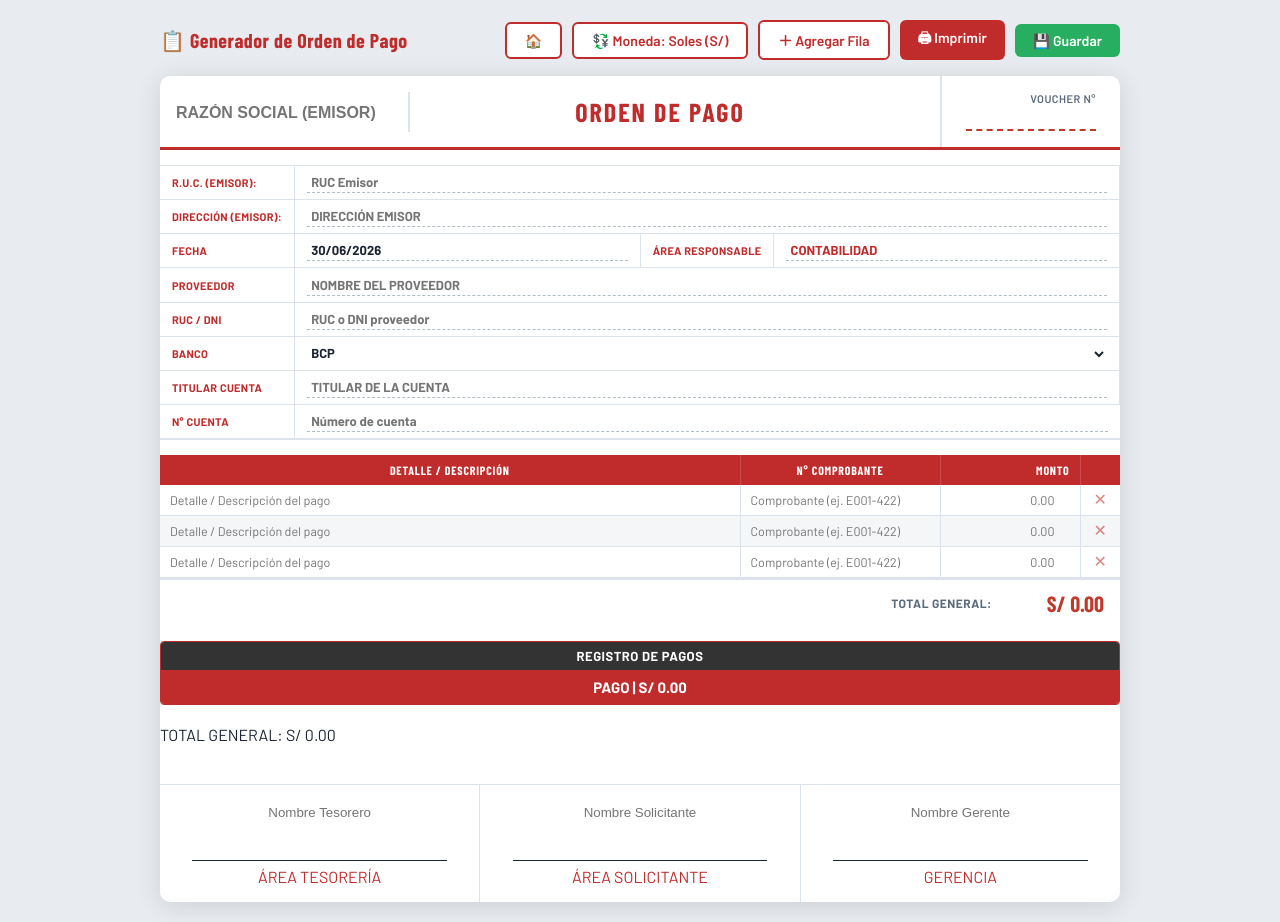
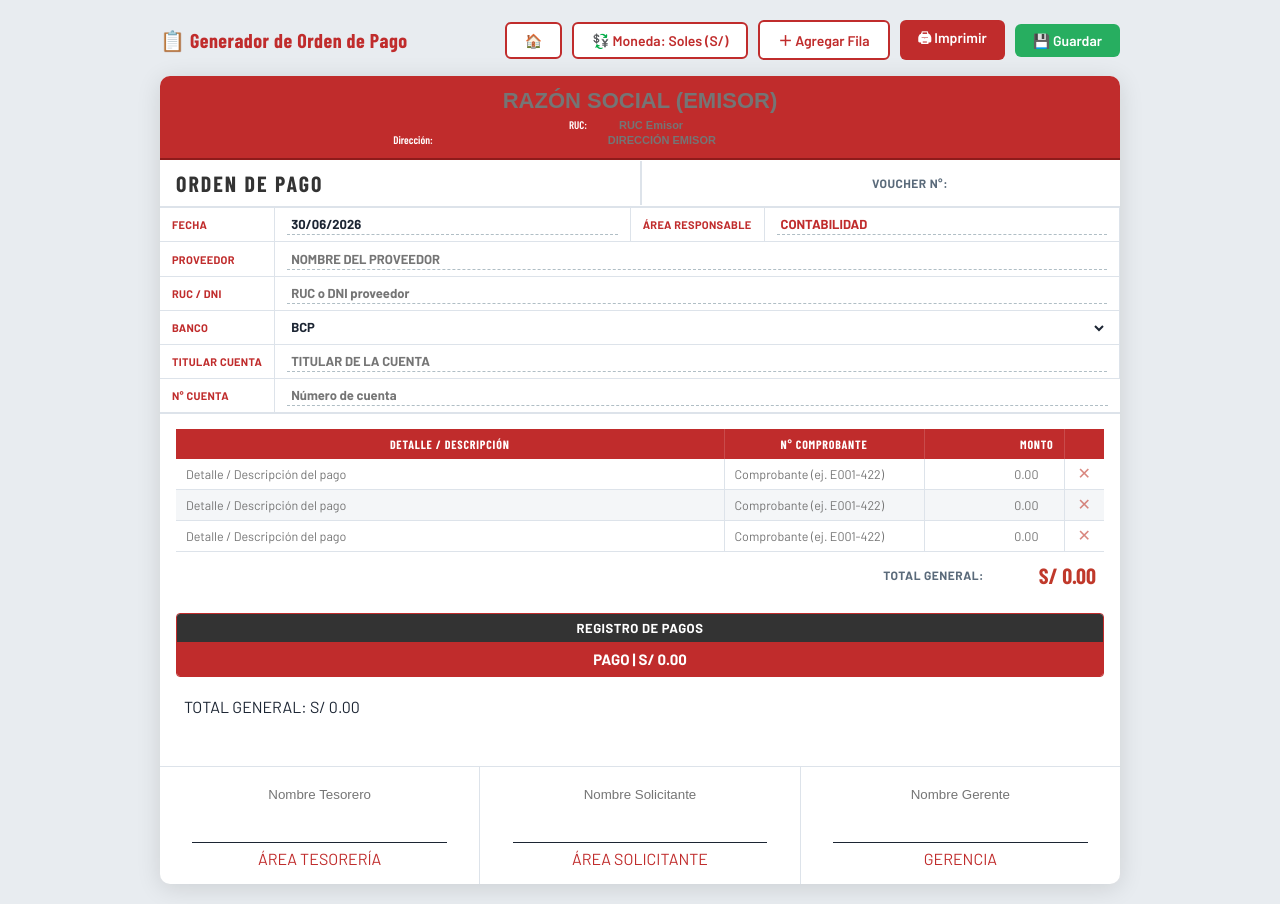
Before and after one commit to medicalsoftwareperu/GestionOrdenesTI, a Flask app: template templates/orden_de_pago.html in a window 1280 px wide. Run offline with Flask 3, Linux system fonts and the light colour scheme; the template is opened without the code that fills it, so the values that code supplies are empty; the visitor is signed in with stand-in values (Sample User, id 1); data comes from the database, SQL or seed files in the repository; some libraries are stand-ins or nearby versions.

Commit message:
Implement top red emisor bar matching original paper format layout

```diff
--- a/templates/orden_de_pago.html
+++ b/templates/orden_de_pago.html
@@ -74,45 +74,38 @@
   <button class="btn btn-success" onclick="guardarEnHistorial()">💾 Guardar</button>
 </div>
 
-<div class="card" id="oc-doc">
+<div class="card" id="oc-doc" style="padding: 0; overflow: hidden;">
 
-  <!-- CABECERA (LOGO TÍTULO EMISOR, TÍTULO DOC, NÚMERO VOUCHER) -->
-  <div class="doc-header" style="border-bottom: 3px solid var(--blue); margin-bottom: 15px;">
-    <!-- Razón Social del Emisor destacada como título a la izquierda -->
-    <div class="logo-cell" style="border-right: 2px solid var(--gray-mid); flex-direction: column; align-items: flex-start; justify-content: center; padding: 10px 16px; min-width: 250px;">
-      <div style="position: relative; width: 100%;">
-        <input class="company-name-input" id="razon-social" placeholder="RAZÓN SOCIAL (EMISOR)" autocomplete="off" style="font-size: 16px; font-weight: 800; color: var(--blue); border: none; background: transparent; outline: none; width: 100%; text-transform: uppercase;">
-        <div id="mi-empresa-dropdown" class="custom-dropdown" style="left: 0; width: 100%;"></div>
-      </div>
+  <!-- CABECERA ROJA SUPERIOR: EMISOR (RAZÓN SOCIAL, RUC, DIRECCIÓN) -->
+  <div style="background: var(--blue); color: white; padding: 12px 10px; text-align: center; font-family: 'Barlow Condensed', sans-serif; border-bottom: 2px solid var(--blue-dark);">
+    <div style="position: relative; width: 100%; display: flex; justify-content: center;">
+      <input class="company-name-input" id="razon-social" placeholder="RAZÓN SOCIAL (EMISOR)" autocomplete="off" style="font-size: 22px; font-weight: bold; color: white; border: none; background: transparent; outline: none; text-align: center; width: 80%; text-transform: uppercase;">
+      <div id="mi-empresa-dropdown" class="custom-dropdown" style="left: 10%; width: 80%; color: #333; text-align: left; margin-top: 30px;"></div>
     </div>
-    <div class="doc-title-cell">
-      <div class="doc-title">Orden de Pago</div>
+    <div style="margin-top: 4px; display: flex; justify-content: center; align-items: center; gap: 4px; font-size: 11px;">
+      <span>RUC:</span>
+      <input id="ruc" placeholder="RUC Emisor" style="border: none; background: transparent; outline: none; font-size: 11px; color: white; text-align: center; width: 120px; font-weight: bold;">
     </div>
-    <div class="doc-num-cell" style="min-width: 170px;">
-      <div class="doc-num-label">VOUCHER N°</div>
-      <input class="doc-num-input" id="oc-number" value="{{ numero_op }}" maxlength="12" readonly>
+    <div style="margin-top: 2px; display: flex; justify-content: center; align-items: center; gap: 4px; font-size: 11px;">
+      <span>Dirección:</span>
+      <input id="direccion" placeholder="Dirección Emisor" style="border: none; background: transparent; outline: none; font-size: 11px; color: white; text-align: center; width: 450px; font-weight: bold; text-transform: uppercase;">
     </div>
   </div>
 
-  <!-- GRILLA DE DATOS GENERALES -->
-  <div class="data-grid cols-4" style="border-top: 1px solid var(--gray-mid);">
-    <!-- FILA 1: R.U.C. (EMISOR) -->
-    <div class="data-cell">
-      <span class="lbl">R.U.C. (Emisor):</span>
+  <!-- FILA DE TÍTULO Y VOUCHER -->
+  <div class="doc-header" style="border-bottom: 2px solid var(--gray-mid); margin: 0; padding: 0; display: flex; align-items: center;">
+    <div class="doc-title-cell" style="padding: 10px 16px; width: 50%; text-align: left;">
+      <div class="doc-title" style="font-size: 22px; color: #333; text-align: left; font-family: 'Barlow Condensed', sans-serif;">Orden de Pago</div>
     </div>
-    <div class="data-cell span-3">
-      <input class="field" id="ruc" placeholder="RUC Emisor" style="font-weight: bold;">
+    <div class="doc-num-cell" style="width: 50%; padding: 10px 24px; display: flex; justify-content: flex-end; align-items: center; gap: 8px; border-left: 2px solid var(--gray-mid); min-width: 170px;">
+      <div class="doc-num-label" style="font-size: 12px; font-weight: bold; color: var(--text-muted); margin-bottom: 0;">VOUCHER N°:</div>
+      <input class="doc-num-input" id="oc-number" value="{{ numero_op }}" style="font-size: 20px; font-weight: bold; color: var(--blue); border: none; background: transparent; text-align: right; width: 140px; outline: none;" readonly>
     </div>
+  </div>
 
-    <!-- FILA 2: DIRECCIÓN (EMISOR) -->
-    <div class="data-cell">
-      <span class="lbl">Dirección (Emisor):</span>
-    </div>
-    <div class="data-cell span-3">
-      <input class="field" id="direccion" placeholder="Dirección Emisor" style="font-weight: bold; text-transform: uppercase;">
-    </div>
-
-    <!-- FILA 3: FECHA Y ÁREA RESPONSABLE -->
+  <!-- GRILLA DE DATOS GENERALES (FECHA, PROVEEDOR, BANCO, ETC.) -->
+  <div class="data-grid cols-4" style="border-top: none;">
+    <!-- FILA 1: FECHA Y ÁREA RESPONSABLE -->
     <div class="data-cell">
       <span class="lbl">FECHA</span>
     </div>
@@ -126,7 +119,7 @@
       <input class="field" id="solicitante" value="CONTABILIDAD" style="font-weight: bold; color: var(--blue);">
     </div>
 
-    <!-- FILA 4: PROVEEDOR -->
+    <!-- FILA 2: PROVEEDOR -->
     <div class="data-cell">
       <span class="lbl">PROVEEDOR</span>
     </div>
@@ -137,7 +130,7 @@
       </div>
     </div>
 
-    <!-- FILA 5: RUC / DNI -->
+    <!-- FILA 3: RUC / DNI -->
     <div class="data-cell">
       <span class="lbl">RUC / DNI</span>
     </div>
@@ -145,7 +138,7 @@
       <input class="field" id="prov-ruc" placeholder="RUC o DNI proveedor" style="font-weight: bold;">
     </div>
 
-    <!-- FILA 6: BANCO -->
+    <!-- FILA 4: BANCO -->
     <div class="data-cell">
       <span class="lbl">BANCO</span>
     </div>
@@ -161,7 +154,7 @@
       </select>
     </div>
 
-    <!-- FILA 7: TITULAR CUENTA -->
+    <!-- FILA 5: TITULAR CUENTA -->
     <div class="data-cell">
       <span class="lbl">TITULAR CUENTA</span>
     </div>
@@ -169,7 +162,7 @@
       <input class="field" id="prov-contacto-nombre" placeholder="Titular de la cuenta" style="font-weight: bold; text-transform: uppercase;">
     </div>
 
-    <!-- FILA 8: N° CUENTA -->
+    <!-- FILA 6: N° CUENTA -->
     <div class="data-cell">
       <span class="lbl">N° CUENTA</span>
     </div>
@@ -179,7 +172,7 @@
   </div>
 
   <!-- TABLA DE DETALLES -->
-  <div class="items-wrapper" style="margin-top: 15px;">
+  <div class="items-wrapper" style="margin-top: 15px; padding: 0 16px;">
     <table class="items-table">
       <thead>
         <tr>
@@ -196,7 +189,7 @@
   </div>
 
   <!-- TOTAL GENERAL -->
-  <div class="totals-area" style="justify-content: flex-end; padding: 10px 16px;">
+  <div class="totals-area" style="justify-content: flex-end; padding: 10px 24px; border-top: none;">
     <div class="total-line">
       <span class="total-lbl">Total General:</span>
       <span class="total-val grand" id="total-igv">S/ 0.00</span>
@@ -204,12 +197,14 @@
   </div>
 
   <!-- SECCIÓN REGISTRO DE PAGOS (FILA COMPLETA) -->
-  <div class="registro-pagos-container">
-    <div class="registro-pagos-title">Registro de Pagos</div>
-    <div class="registro-pagos-bar" id="registro-pagos-monto">PAGO | S/ 0.00</div>
+  <div style="padding: 0 16px;">
+    <div class="registro-pagos-container">
+      <div class="registro-pagos-title">Registro de Pagos</div>
+      <div class="registro-pagos-bar" id="registro-pagos-monto">PAGO | S/ 0.00</div>
+    </div>
   </div>
 
-  <div class="footer-total-text" id="footer-total">TOTAL GENERAL: S/ 0.00</div>
+  <div class="footer-total-text" id="footer-total" style="padding: 0 24px 10px;">TOTAL GENERAL: S/ 0.00</div>
 
   <!-- SECCIÓN DE FIRMAS EQUITATIVAS -->
   <div class="sigs" style="margin-top: 40px; display: flex; justify-content: space-between; border-top: 1px solid var(--gray-mid); width: 100%;">
```
